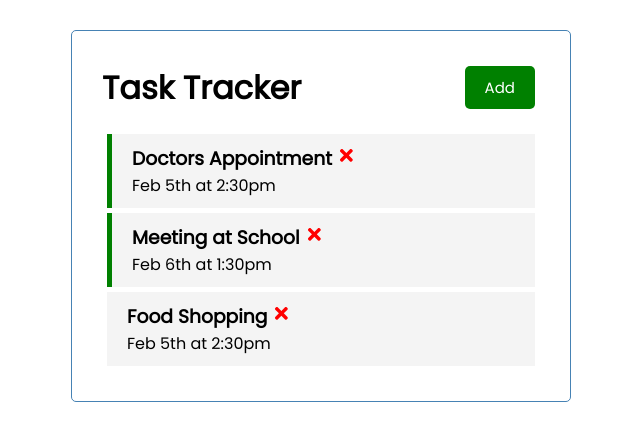
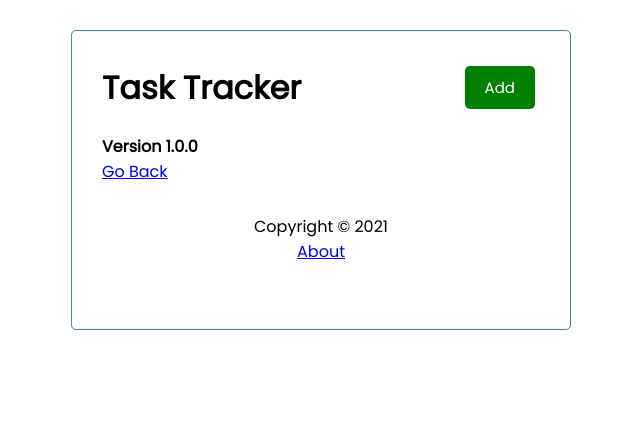
Before and after one commit to programer1983/React-Crash-Course, a React (Create React App) app: page /about in a window 1280 px wide. Shown: the top 440 px of the page, without its empty margins (319-959 px from the left). Built offline with nearby package versions, Linux system fonts and the light colour scheme; data requests are answered from the project's data file.

Commit message:
Installing a router, creating a footer, components about;

```diff
--- a/package.json
+++ b/package.json
@@ -9,6 +9,7 @@
     "react": "^17.0.1",
     "react-dom": "^17.0.1",
     "react-icons": "^4.2.0",
+    "react-router-dom": "^5.2.0",
     "react-scripts": "4.0.2",
     "web-vitals": "^1.0.1"
   },
@@ -18,7 +19,6 @@
     "test": "react-scripts test",
     "eject": "react-scripts eject",
     "server": "json-server --watch db.json --port 5000"
-
   },
   "eslintConfig": {
     "extends": [
--- a/src/App.js
+++ b/src/App.js
@@ -1,8 +1,11 @@
 import { useState, useEffect } from 'react';
+import { BrowserRouter as Router, Route} from 'react-router-dom';
 import Header from './components/Header';
 import Tasks from './components/Tasks';
+import Footer from './components/Footer';
+import AddTask from './components/AddTask';
+import About from './components/About';
 import tasks from './components/data';
-import AddTask from './components/AddTask';
 
 const data = tasks;
 
@@ -86,15 +89,23 @@
 
 
   return (
+    <Router>
     <div className="container">
       <Header onAdd={() => setShowAddTask(!showAddTask)} showAdd={showAddTask} />
-      {showAddTask && <AddTask onAdd={addTask} />}
-      {tasks.length > 0 ? (
+        <Route path="/" exact render={(props) => (
+        <>
+          {showAddTask && <AddTask onAdd={addTask} />}
+          {tasks.length > 0 ? (
           <Tasks tasks={tasks} onDelete={deleteTask} onToggle={toggleReminder} />
           ) : (
-              'No Tasks To Shou'
-      )}
+            'No Tasks To Shou'
+          )}
+        </>
+      )} />
+      <Route path="/about" component={About} />
+      <Footer />
     </div>
+    </Router>
   );
 }
 
--- /dev/null
+++ b/src/components/About.js
@@ -0,0 +1,12 @@
+import React from 'react';
+
+const About = () => {
+    return (
+        <div>
+            <h4>Version 1.0.0</h4>
+            <a href="/">Go Back</a>
+        </div>
+    );
+}
+
+export default About;
--- /dev/null
+++ b/src/components/Footer.js
@@ -0,0 +1,10 @@
+const Footer = () => {
+    return (
+        <footer>
+            <p>Copyright &copy; 2021</p>
+            <a href="/about">About</a>
+        </footer>
+    );
+}
+
+export default Footer;
```
Also changed, not shown: 1 other file (tests, documents, lock files or other folders).
